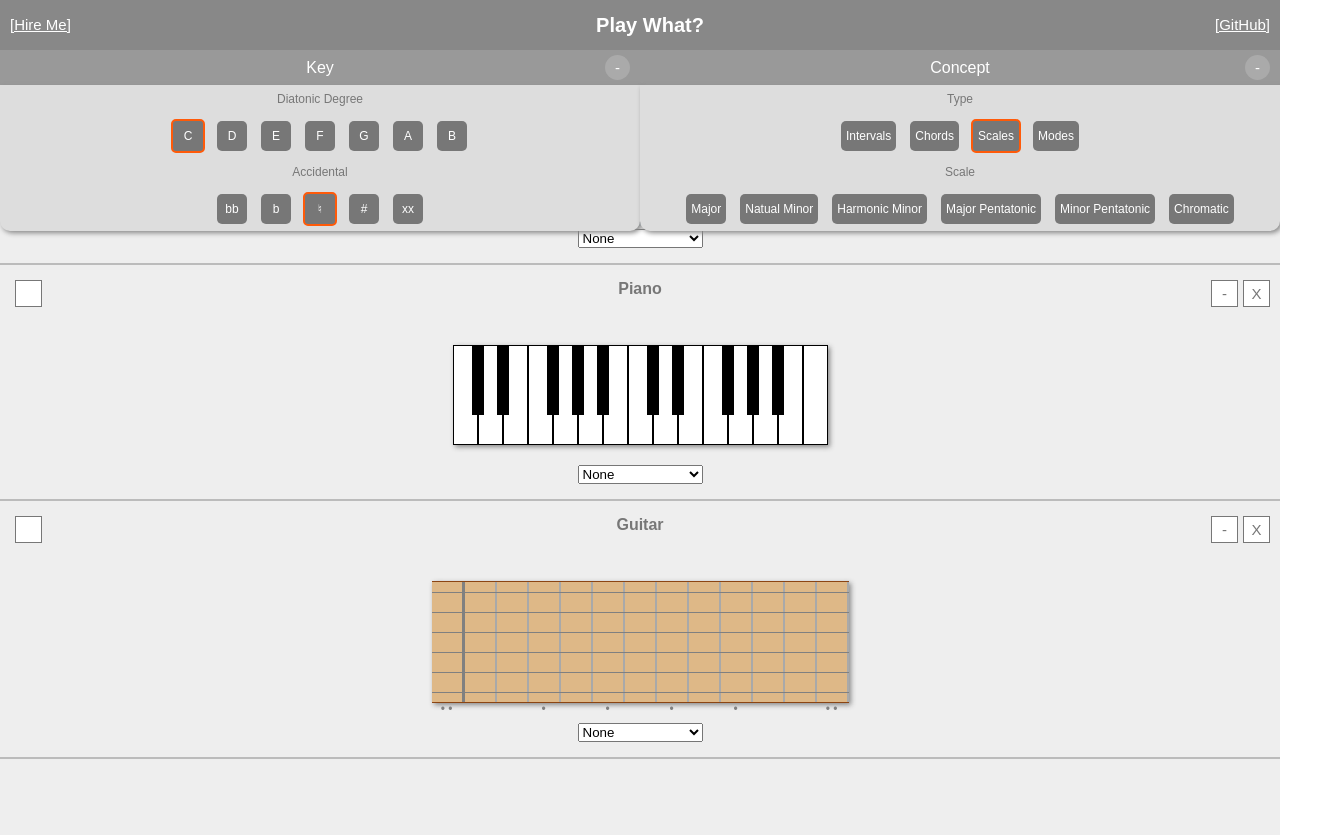
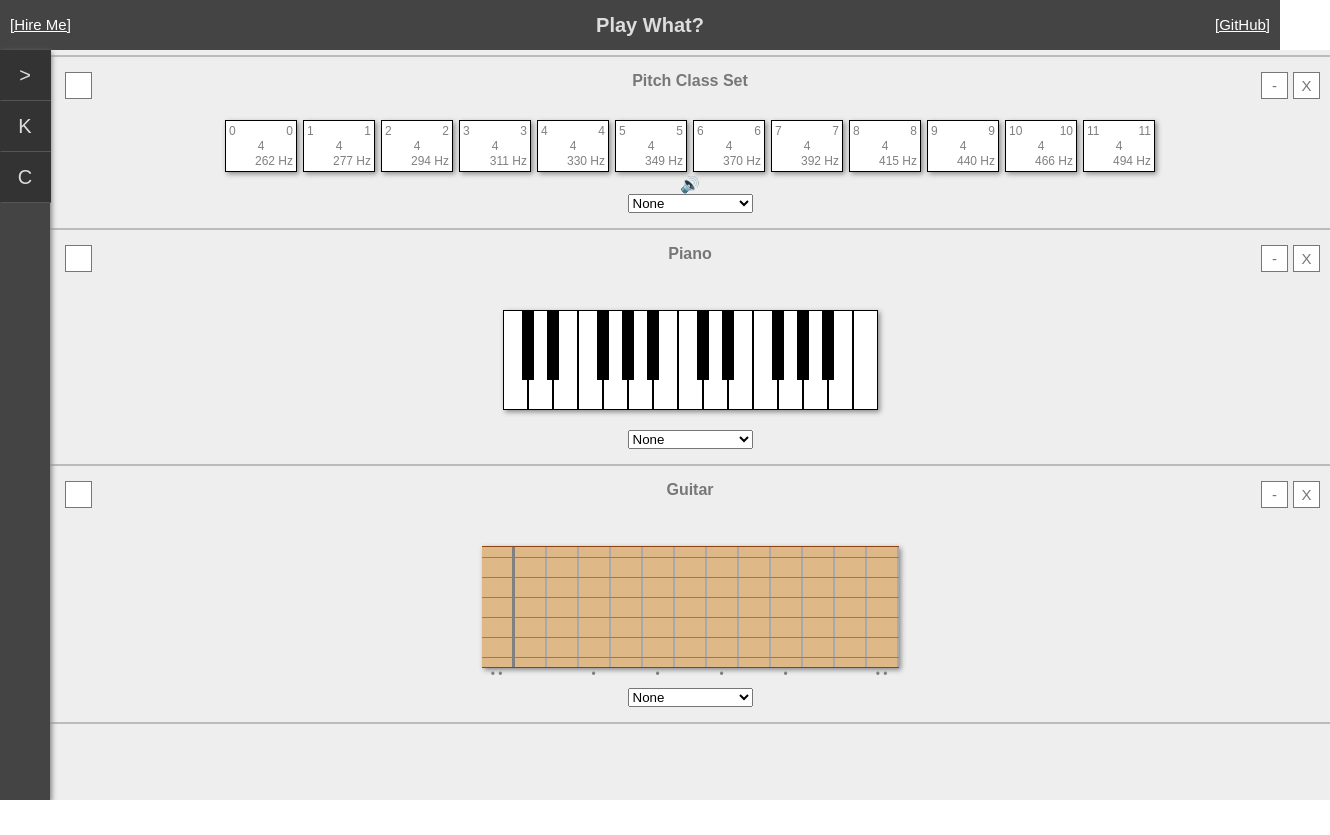
Before and after one commit to dan9418/play-what-beta, a React app: page / in a window 1280 px wide. Shown: the whole page, 1330 px wide, since content can reach past the window. After the commit the page ends 800 px from the top, so only its background shows below. Built offline with nearby package versions, Linux system fonts and the light colour scheme.

Commit message:
best toolbar yet!

```diff
--- a/src/Views/HeaderView/HeaderView.css
+++ b/src/Views/HeaderView/HeaderView.css
@@ -3,8 +3,8 @@
     text-align: center;
     width: 100%;
     height: 30px;
-    background-color: #888;
-    color: white;
+    background-color: #444;
+    color: #DDD;
     padding: 10px;
 }
 
--- a/src/Views/MainView/Toolbar/BoxSelector/BoxSelector.css
+++ b/src/Views/MainView/Toolbar/BoxSelector/BoxSelector.css
@@ -3,11 +3,11 @@
     font-size: 12px;
     text-align: center;
     position: relative;
+    padding: 5px;
 }
 
 .box-selector-label {
-    color: #777;
-    padding: 2px;
+
 }
 
 .box-selector-option {
--- a/src/Views/MainView/Toolbar/InputGroup/InputGroup.css
+++ b/src/Views/MainView/Toolbar/InputGroup/InputGroup.css
@@ -1,45 +1,67 @@
+
 .input-group {
     position: relative;
-    display: inline-block;
-    width: 50%;
+    width: 100%;
+    display: block;
 }
 
+/* header */
+
 .input-group-header {
-    background-color: #999;
-    color: white;
-    padding: 5px;
-    line-height: 25px;
-    height: 25px;
-}
-
-.input-group.closed .input-group-header {
-
+    width: 100%;
+    height: 50px;
+    line-height: 50px;
+    font-size: 20px;
+    color: #DDD;
+    background-color: #333;
+    border-left: 1px solid #333;
+    border-bottom: 1px solid #555;
 }
 
 .input-group-header:hover {
-    background-color: #777;
-    cursor: pointer;
+    border-left: 1px solid #FF5A09;
+    color: #FF5A09;
+}
+
+.input-group-icon {
+    height: 50px;
+    width: 50px;
+    position: absolute;
+    left: 0px;
+    top: 0px;
+}
+
+.input-group-title {
+    display: inline-block;
+}
+
+.input-group-header:hover .input-group-title {
+    color: white;
+}
+
+.input-group-status {
+    height: 50px;
+    width: 50px;
+    position: absolute;
+    right: 0px;
+    top: 0px;
+}
+
+/* content */
+
+.input-group-content-preview {
+    position: absolute;
+    top: 0px;
+    left: 50px;
+    width: 400px;
+    z-index: 100;
+    box-shadow: 2px 2px 5px #888;
+    background-color: #444;
 }
 
 .input-group-content {
-    border-top: none;
-    position: absolute;
-    top: 35px;
-    left: 0px;
-    width: 100%;
-    z-index: 100;
-    box-shadow: 2px 2px 5px #888;
-    border-radius: 0px 0px 10px 10px;
-    background-color: #DDD;
+    position: relative;
+    width: 450px;
+    background-color: #444;
+    cursor: auto;
 }
-
-.input-group-header .corner-button {
-    background-color: #AAA;
-    color: white;
-    border-radius: 100px;
-}
-
-.input-group-header .corner-button:hover {
-    background-color: #FF5A09;
-    cursor: pointer;
-}
--- a/src/Views/MainView/Toolbar/InputGroup/InputGroup.tsx
+++ b/src/Views/MainView/Toolbar/InputGroup/InputGroup.tsx
@@ -6,7 +6,8 @@ export class InputGroup extends React.Component<any, any> {
     constructor(props) {
         super(props);
         this.state = {
-            open: true
+            open: false,
+            preview: false
         };
     }
 
@@ -21,20 +22,28 @@ export class InputGroup extends React.Component<any, any> {
     }
 
     render = () => {
-        let classes = ['input-group'];
-        if (!this.state.open)
-            classes.push('closed')
+        let classes = ['input-group', this.state.open ? 'open' : 'closed', this.props.toolbarOpen ? 'expanded' : 'collapsed'];
+        let openX = this.props.toolbarOpen;
+        let openY = this.state.open;
         return (
-            <div id={'input-group-' + this.props.name} className={classes.join(' ')}>
-                <div className='input-group-header'>
-                    {this.props.name}
-                    <span className='corner-button right' onClick={this.toggle}>
+            <div className={classes.join(' ')}>
+                <div className='input-group-header' onClick={this.props.action || this.toggle} onMouseEnter={() => this.setState({ preview: true })} onMouseLeave={() => this.setState({ preview: false })}>
+                    <div className='input-group-icon'>
+                        {this.props.icon}
+                    </div>
+                    {openX && <div className='input-group-title'>
+                        {this.props.name}
+                    </div>}
+                    {openX && this.props.children && <div className='input-group-status'>
                         {this.getSymbol()}
-                    </span>
-                    {this.state.open && <div className='input-group-content'>
+                    </div>}
+                    {!openX && this.state.preview && <div className='input-group-content-preview'>
                         {this.props.children}
                     </div>}
                 </div>
+                {openX && openY && <div className='input-group-content'>
+                    {this.props.children}
+                </div>}
             </div>
         );
     };
--- a/src/Views/MainView/Toolbar/Toolbar.css
+++ b/src/Views/MainView/Toolbar/Toolbar.css
@@ -1,6 +1,20 @@
 #toolbar {
-	background-color: #E0E0E0;
+	background-color: #444;
     text-align: center;
-    width: 100%;
-    display: block;
+    width: 50px;
+    height: 100%;
+    display: inline-block;
+    position: absolute;
+    cursor: pointer;
+    z-index: 100;
+    box-shadow: 2px 2px 5px #888888;
 }
+
+#toolbar.expanded {
+    text-align: center;
+    width: 450px;
+    height: 100%;
+    display: inline-block;
+    position: absolute;
+    cursor: pointer;
+}
--- a/src/Views/MainView/Toolbar/Toolbar.tsx
+++ b/src/Views/MainView/Toolbar/Toolbar.tsx
@@ -4,10 +4,25 @@ import { InputGroup } from "./InputGroup/InputGroup";
 import { BoxSelector } from "./BoxSelector/BoxSelector";
 import { MASTER_PARAMETERS } from "../../../Parameters/MasterParameters";
 
-export class Toolbar extends React.Component<any> {
+export class Toolbar extends React.Component<any, any> {
 
 	constructor(props) {
 		super(props);
+		this.state = {
+			expanded: false
+		}
+	}
+
+	getExpandedIcon = () => {
+		return (this.state.expanded) ? '<' : '>';
+	}
+
+	toggle = () => {
+		this.setState((oldState) => {
+			return {
+				expanded: !oldState.expanded
+			}
+		});
 	}
 
 	getParameterSelectors = () => {
@@ -30,7 +45,7 @@ export class Toolbar extends React.Component<any> {
 				}
 			}
 			selectors.push(
-				<InputGroup key={parameter.name} name={parameter.name}>
+				<InputGroup key={parameter.name} name={parameter.name} toolbarOpen={this.state.expanded} icon={parameter.name.charAt(0)}>
 					{children}
 				</InputGroup>
 			);
@@ -40,7 +55,8 @@ export class Toolbar extends React.Component<any> {
 
 	render = () => {
 		return (
-			<div id="toolbar">
+			<div id='toolbar' className={this.state.expanded ? 'expanded' : 'collapsed'}>
+				<InputGroup action={this.toggle} name='Controls' toolbarOpen={this.state.expanded} icon={this.getExpandedIcon()}/>
 				{this.getParameterSelectors()}
 			</div>
 		);
--- a/src/Views/MainView/ViewManager/ViewManager.css
+++ b/src/Views/MainView/ViewManager/ViewManager.css
@@ -4,6 +4,7 @@
     height: 100%;
     display: block;
     overflow-y: scroll;
+    margin-left: 50px
 }
 
 .view-driver {
```
Also changed, not shown: 1 other file (tests, documents, lock files or other folders).
